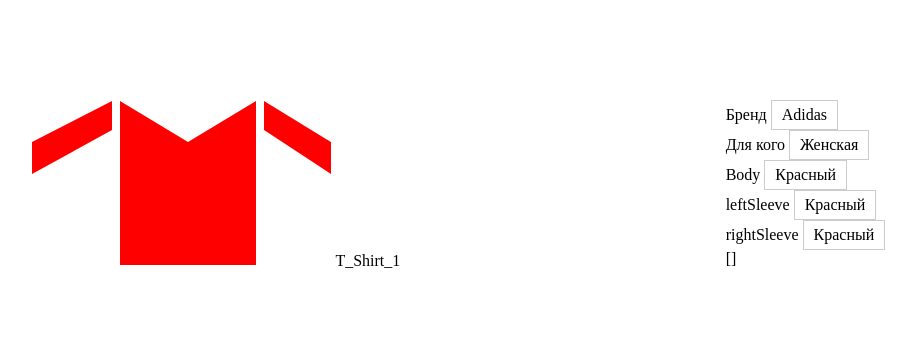
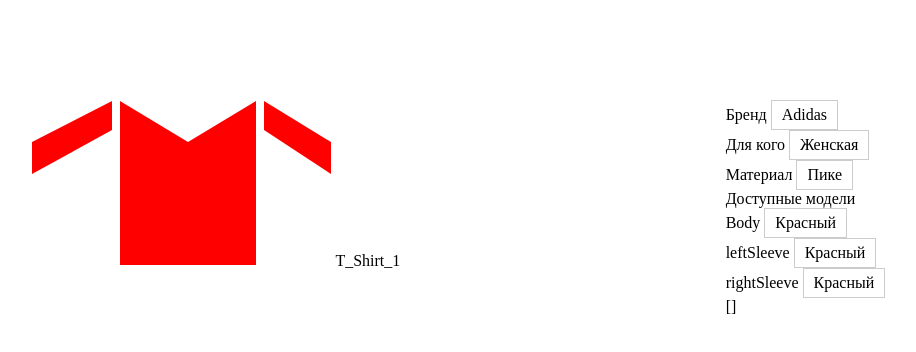
Before and after one commit to VladStepanov/t-shirt-constructor, a Vue app: page / in a window 1280 px wide. Shown: the top 352 px of the page, without its empty margins (182-1098 px from the left). Built offline with nearby package versions, Linux system fonts and the light colour scheme.

Commit message:
Separating Filter component

```diff
--- /dev/null
+++ b/src/components/Filters.vue
@@ -0,0 +1,72 @@
+<template>
+  <div>
+    <div>
+      Бренд
+      <BaseSelect v-model='collection' :options='collections' />
+    </div>
+    <div>
+      Для кого
+      <BaseSelect v-model='gender' :options='genders' />
+    </div>
+    <div>
+      Материал
+      <BaseSelect v-model='material' :options='materialsList' />
+    </div>
+    <div>
+      Доступные модели
+      <BaseSelect v-if='haveModels' v-model='models' :options='suitableModels' placeholderField='name' placeholderCode='id' />
+      {{ models }}
+    </div>
+  </div>
+</template>
+
+<script>
+import BaseSelect from '@/components/BaseSelect'
+import { mapGetters, mapState } from 'vuex'
+
+export default {
+  name: 'Filters',
+  components: {
+    BaseSelect
+  },
+  computed: {
+    ...mapGetters(['suitableModels']),
+    ...mapState({
+      genders: state => state.genders.genders,
+      collections: state => state.collections.collections,
+      materialsList: state => state.materials.materialsList
+    }),
+    haveModels () {
+      return !!this.suitableModels.length
+    },
+    models: {
+      get () { return this.$store.state.models.curModel },
+      set (model) {
+        this.$store.commit('SET_MODEL', model)
+      }
+    },
+    material: {
+      get () { return this.$store.state.materials.curMaterial },
+      set (material) {
+        this.$store.commit('SET_MATERIAL', material)
+      }
+    },
+    collection: {
+      get () { return this.$store.state.collections.curCollection },
+      set (collection) {
+        this.$store.commit('SET_COLLECTION', collection)
+      }
+    },
+    gender: {
+      get () { return this.$store.state.genders.curGender },
+      set (gender) {
+        this.$store.commit('SET_GENDER', gender)
+      }
+    }
+  }
+}
+</script>
+
+<style scoped lang='scss'>
+
+</style>
--- a/src/components/Menu.vue
+++ b/src/components/Menu.vue
@@ -1,13 +1,6 @@
 <template>
   <div>
-    <div>
-      Бренд
-      <BaseSelect v-model='collection' :options='collections' />
-    </div>
-    <div>
-      Для кого
-      <BaseSelect v-model='gender' :options='genders' />
-    </div>
+    <Filters />
     <div>
       Body
       <BaseSelect v-model='body' :options='colorSchema'></BaseSelect>
@@ -26,34 +19,20 @@
 
 <script>
 import BaseSelect from '@/components/BaseSelect'
-import { mapGetters, mapState } from 'vuex'
+import Filters from '@/components/Filters'
+import { mapGetters } from 'vuex'
 
 export default {
   name: 'Menu',
   components: {
-    BaseSelect
+    BaseSelect,
+    Filters
   },
   mounted () {
     console.log(this.$store.getters.suitableModels)
   },
   computed: {
     ...mapGetters(['colorSchema']),
-    ...mapState({
-      genders: state => state.genders.genders,
-      collections: state => state.collections.collections
-    }),
-    collection: {
-      get () { return this.$store.state.collections.curCollection },
-      set (collection) {
-        this.$store.commit('SET_COLLECTION', collection)
-      }
-    },
-    gender: {
-      get () { return this.$store.state.genders.curGender },
-      set (gender) {
-        this.$store.commit('SET_GENDER', gender)
-      }
-    },
     body: {
       get () { return this.$store.state.activeColors.front },
       set (val) {
--- a/src/store/modules/models.js
+++ b/src/store/modules/models.js
@@ -2,8 +2,12 @@ import tShirts from '@/models/t_shirts.json'
 
 export default {
   state: () => ({
+    curModel: '',
     entities: tShirts
   }),
+  mutations: {
+    SET_MODEL: (state, model) => { state.curModel = model }
+  },
   getters: {
     currentModel (state) {
       // Now it 0, later it can be selected from right menu
```
